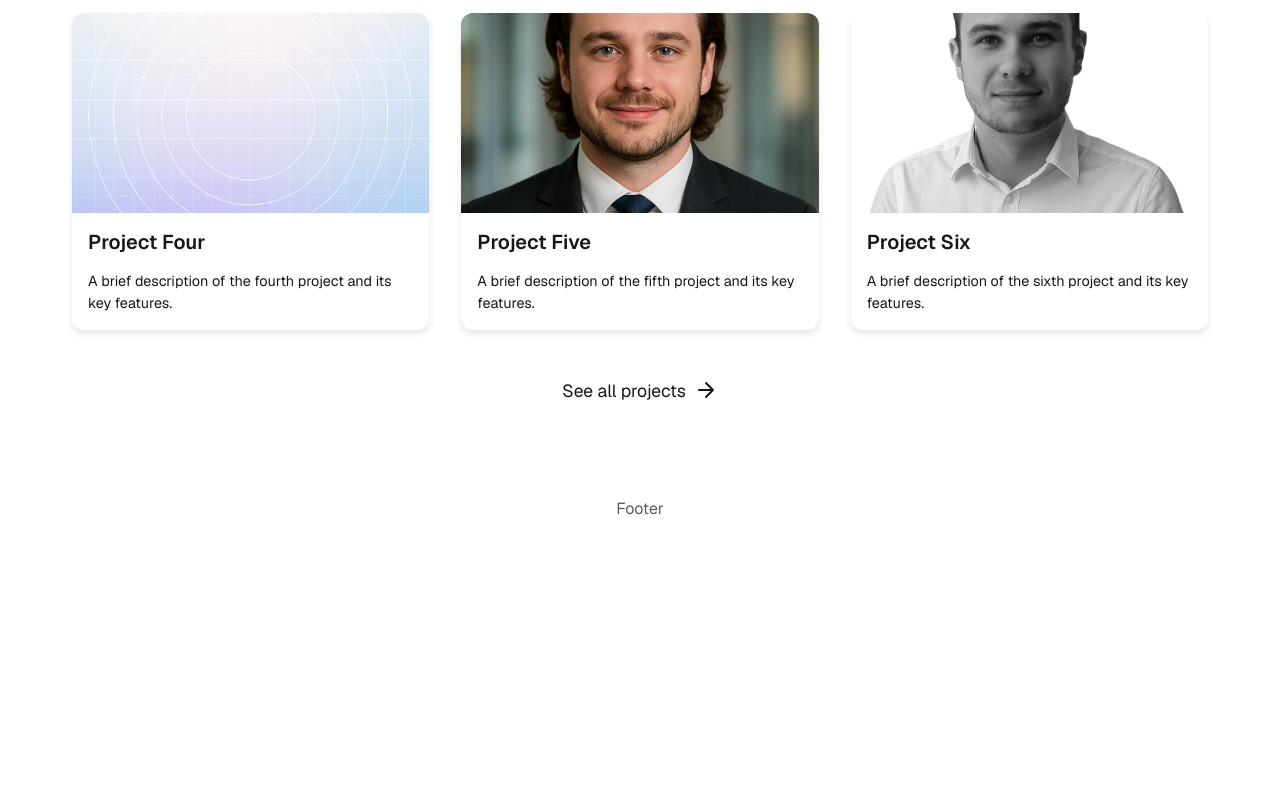
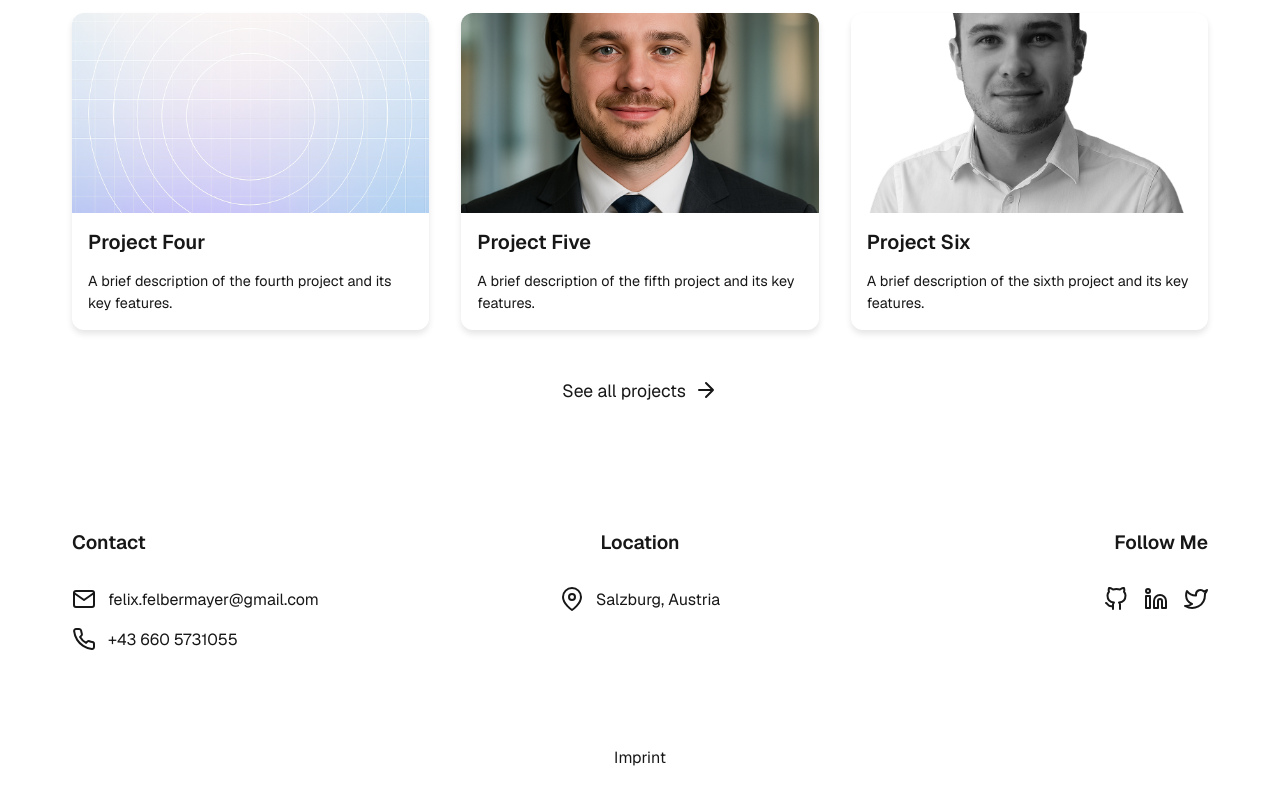
Before and after one commit to FelixFelbermayer/portfolio, a Next.js app: page / in a window 1280 px wide. Shown: the part 1806-2606 px from the top of the page. Before the commit the page ends 2357 px from the top, so only its background shows below. Built offline with nearby package versions, Linux system fonts and the light colour scheme; a web font is replaced by a local one.

Commit message:
add footer

```diff
--- /dev/null
+++ b/app/components/Footer/Footer.module.css
@@ -0,0 +1,121 @@
+.footer {
+  background: var(--card-bg);
+  width: 100%;
+}
+
+.container {
+  padding: 4rem 2rem;
+  max-width: 1200px;
+  margin: 0 auto;
+  display: flex;
+  justify-content: space-between;
+  align-items: flex-start;
+  gap: 2rem;
+}
+
+.section {
+  display: flex;
+  flex-direction: column;
+  gap: 1rem;
+  flex: 1;
+}
+
+.section:nth-child(2) {
+  align-items: center;
+}
+
+.section:last-child {
+  align-items: flex-end;
+}
+
+.title {
+  font-size: 1.2rem;
+  font-weight: 600;
+  margin-bottom: 1rem;
+  color: var(--text-primary);
+}
+
+.contactItem {
+  display: flex;
+  align-items: center;
+  gap: 0.75rem;
+  color: var(--text-secondary);
+  text-decoration: none;
+  transition: color 0.2s ease;
+}
+
+.contactItem:hover {
+  color: var(--text-primary);
+}
+
+.icon {
+  width: 1.5rem;
+  height: 1.5rem;
+  flex-shrink: 0;
+}
+
+.socialLinks {
+  display: flex;
+  gap: 1rem;
+}
+
+.socialLink {
+  color: var(--text-secondary);
+  transition: color 0.2s ease;
+}
+
+.socialLink:hover {
+  color: var(--text-primary);
+}
+
+.imprint {
+  text-align: center;
+  padding: 2rem;
+  border-top: 1px solid var(--border-color);
+}
+
+.imprintLink {
+  color: var(--text-secondary);
+  text-decoration: none;
+  transition: color 0.2s ease;
+}
+
+.imprintLink:hover {
+  color: var(--text-primary);
+}
+
+@media (max-width: 768px) {
+  .container {
+    flex-direction: column;
+    align-items: center;
+    text-align: center;
+    gap: 3rem;
+  }
+
+  .section {
+    align-items: center !important;
+    width: 100%;
+  }
+
+  .contactItem {
+    justify-content: center;
+  }
+
+  .socialLinks {
+    justify-content: center;
+  }
+}
+
+@media (max-width: 480px) {
+  .container {
+    padding: 3rem 1.5rem;
+  }
+
+  .title {
+    font-size: 1.1rem;
+  }
+
+  .contactItem {
+    font-size: 0.9rem;
+  }
+}
--- /dev/null
+++ b/app/components/Footer/Footer.tsx
@@ -0,0 +1,138 @@
+"use client";
+
+import Link from "next/link";
+import styles from "./Footer.module.css";
+
+export default function Footer() {
+  return (
+    <footer className={styles.footer}>
+      <div className={styles.container}>
+        <div className={styles.section}>
+          <h3 className={styles.title}>Contact</h3>
+          <a href="mailto:felix@felbermayer.com" className={styles.contactItem}>
+            <svg
+              className={styles.icon}
+              xmlns="http://www.w3.org/2000/svg"
+              viewBox="0 0 24 24"
+              fill="none"
+              stroke="currentColor"
+              strokeWidth="2"
+              strokeLinecap="round"
+              strokeLinejoin="round"
+            >
+              <path d="M4 4h16c1.1 0 2 .9 2 2v12c0 1.1-.9 2-2 2H4c-1.1 0-2-.9-2-2V6c0-1.1.9-2 2-2z" />
+              <polyline points="22,6 12,13 2,6" />
+            </svg>
+            felix.felbermayer@gmail.com
+          </a>
+          <a href="tel:+49123456789" className={styles.contactItem}>
+            <svg
+              className={styles.icon}
+              xmlns="http://www.w3.org/2000/svg"
+              viewBox="0 0 24 24"
+              fill="none"
+              stroke="currentColor"
+              strokeWidth="2"
+              strokeLinecap="round"
+              strokeLinejoin="round"
+            >
+              <path d="M22 16.92v3a2 2 0 0 1-2.18 2 19.79 19.79 0 0 1-8.63-3.07 19.5 19.5 0 0 1-6-6 19.79 19.79 0 0 1-3.07-8.67A2 2 0 0 1 4.11 2h3a2 2 0 0 1 2 1.72 12.84 12.84 0 0 0 .7 2.81 2 2 0 0 1-.45 2.11L8.09 9.91a16 16 0 0 0 6 6l1.27-1.27a2 2 0 0 1 2.11-.45 12.84 12.84 0 0 0 2.81.7A2 2 0 0 1 22 16.92z" />
+            </svg>
+            +43 660 5731055
+          </a>
+        </div>
+
+        <div className={styles.section}>
+          <h3 className={styles.title}>Location</h3>
+          <div className={styles.contactItem}>
+            <svg
+              className={styles.icon}
+              xmlns="http://www.w3.org/2000/svg"
+              viewBox="0 0 24 24"
+              fill="none"
+              stroke="currentColor"
+              strokeWidth="2"
+              strokeLinecap="round"
+              strokeLinejoin="round"
+            >
+              <path d="M21 10c0 7-9 13-9 13s-9-6-9-13a9 9 0 0 1 18 0z" />
+              <circle cx="12" cy="10" r="3" />
+            </svg>
+            Salzburg, Austria
+          </div>
+        </div>
+
+        <div className={styles.section}>
+          <h3 className={styles.title}>Follow Me</h3>
+          <div className={styles.socialLinks}>
+            <a
+              href="https://github.com/FelixFelbermayer"
+              target="_blank"
+              rel="noopener noreferrer"
+              className={styles.socialLink}
+            >
+              <svg
+                className={styles.icon}
+                xmlns="http://www.w3.org/2000/svg"
+                viewBox="0 0 24 24"
+                fill="none"
+                stroke="currentColor"
+                strokeWidth="2"
+                strokeLinecap="round"
+                strokeLinejoin="round"
+              >
+                <path d="M9 19c-5 1.5-5-2.5-7-3m14 6v-3.87a3.37 3.37 0 0 0-.94-2.61c3.14-.35 6.44-1.54 6.44-7A5.44 5.44 0 0 0 20 4.77 5.07 5.07 0 0 0 19.91 1S18.73.65 16 2.48a13.38 13.38 0 0 0-7 0C6.27.65 5.09 1 5.09 1A5.07 5.07 0 0 0 5 4.77a5.44 5.44 0 0 0-1.5 3.78c0 5.42 3.3 6.61 6.44 7A3.37 3.37 0 0 0 9 18.13V22" />
+              </svg>
+            </a>
+            <a
+              href="https://www.linkedin.com/in/felix-felbermayer-b98983202/"
+              target="_blank"
+              rel="noopener noreferrer"
+              className={styles.socialLink}
+            >
+              <svg
+                className={styles.icon}
+                xmlns="http://www.w3.org/2000/svg"
+                viewBox="0 0 24 24"
+                fill="none"
+                stroke="currentColor"
+                strokeWidth="2"
+                strokeLinecap="round"
+                strokeLinejoin="round"
+              >
+                <path d="M16 8a6 6 0 0 1 6 6v7h-4v-7a2 2 0 0 0-2-2 2 2 0 0 0-2 2v7h-4v-7a6 6 0 0 1 6-6z" />
+                <rect x="2" y="9" width="4" height="12" />
+                <circle cx="4" cy="4" r="2" />
+              </svg>
+            </a>
+            <a
+              href="https://x.com/devFeci"
+              target="_blank"
+              rel="noopener noreferrer"
+              className={styles.socialLink}
+            >
+              <svg
+                className={styles.icon}
+                xmlns="http://www.w3.org/2000/svg"
+                viewBox="0 0 24 24"
+                fill="none"
+                stroke="currentColor"
+                strokeWidth="2"
+                strokeLinecap="round"
+                strokeLinejoin="round"
+              >
+                <path d="M23 3a10.9 10.9 0 0 1-3.14 1.53 4.48 4.48 0 0 0-7.86 3v1A10.66 10.66 0 0 1 3 4s-4 9 5 13a11.64 11.64 0 0 1-7 2c9 5 20 0 20-11.5a4.5 4.5 0 0 0-.08-.83A7.72 7.72 0 0 0 23 3z" />
+              </svg>
+            </a>
+          </div>
+        </div>
+      </div>
+
+      <div className={styles.imprint}>
+        <Link href="/imprint" className={styles.imprintLink}>
+          Imprint
+        </Link>
+      </div>
+    </footer>
+  );
+}
--- a/app/components/Projects/Projects.tsx
+++ b/app/components/Projects/Projects.tsx
@@ -10,6 +10,9 @@
   const cardsRef = useRef<(HTMLDivElement | null)[]>([]);
   const seeAllRef = useRef<HTMLAnchorElement>(null);
   const headingRef = useRef<HTMLHeadingElement>(null);
+
+  // Get only the first 6 projects
+  const displayedProjects = projects.slice(0, 6);
 
   useEffect(() => {
     const observer = new IntersectionObserver(
@@ -57,7 +60,7 @@
         My Projects
       </h2>
       <div className={styles.grid}>
-        {projects.map((project, index) => (
+        {displayedProjects.map((project, index) => (
           <div
             key={project.id}
             ref={(el) => {
--- a/app/data/projects.ts
+++ b/app/data/projects.ts
@@ -48,4 +48,11 @@
       "A brief description of the sixth project and its key features.",
     imageUrl: "/Hero.png",
   },
+  {
+    id: 7,
+    title: "Project Six",
+    description:
+      "A brief description of the sixth project and its key features.",
+    imageUrl: "/Hero.png",
+  },
 ];
--- a/app/page.tsx
+++ b/app/page.tsx
@@ -2,6 +2,8 @@
 import HeroSection from "./components/HeroSection/HeroSection";
 import AboutSection from "./components/AboutSection/AboutSection";
 import Projects from "./components/Projects/Projects";
+import Footer from "./components/Footer/Footer";
+
 export default function Home() {
   return (
     <div className={styles.page}>
@@ -9,10 +11,8 @@
         <HeroSection />
         <AboutSection />
         <Projects />
+        <Footer />
       </main>
-      <footer className={styles.footer}>
-        <p>Footer</p>
-      </footer>
     </div>
   );
 }
```
